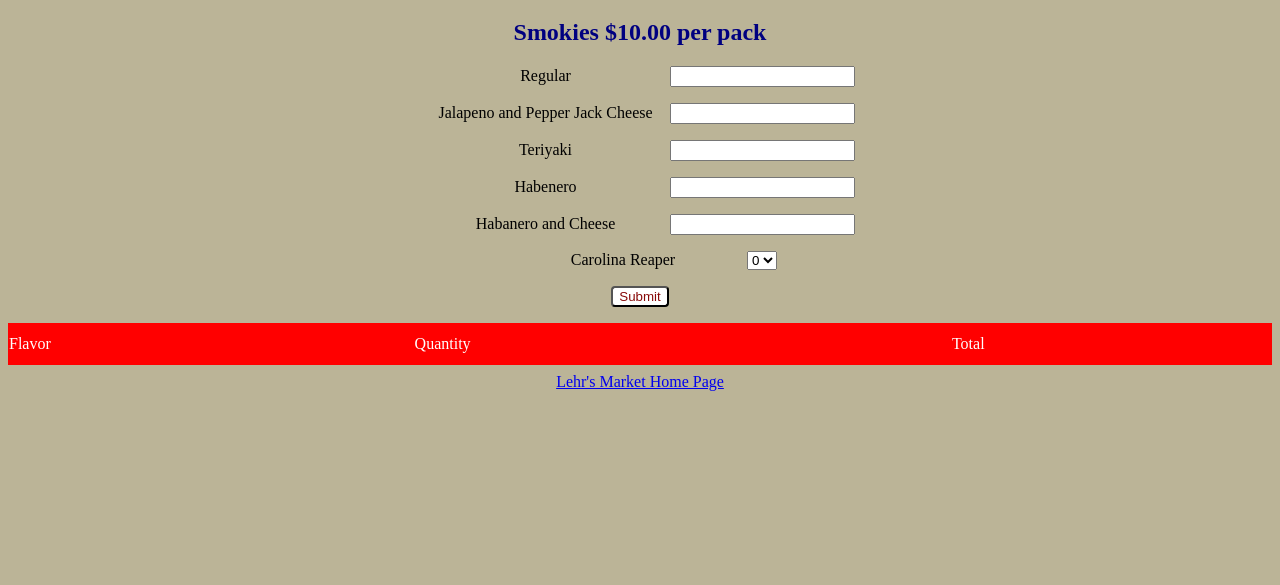
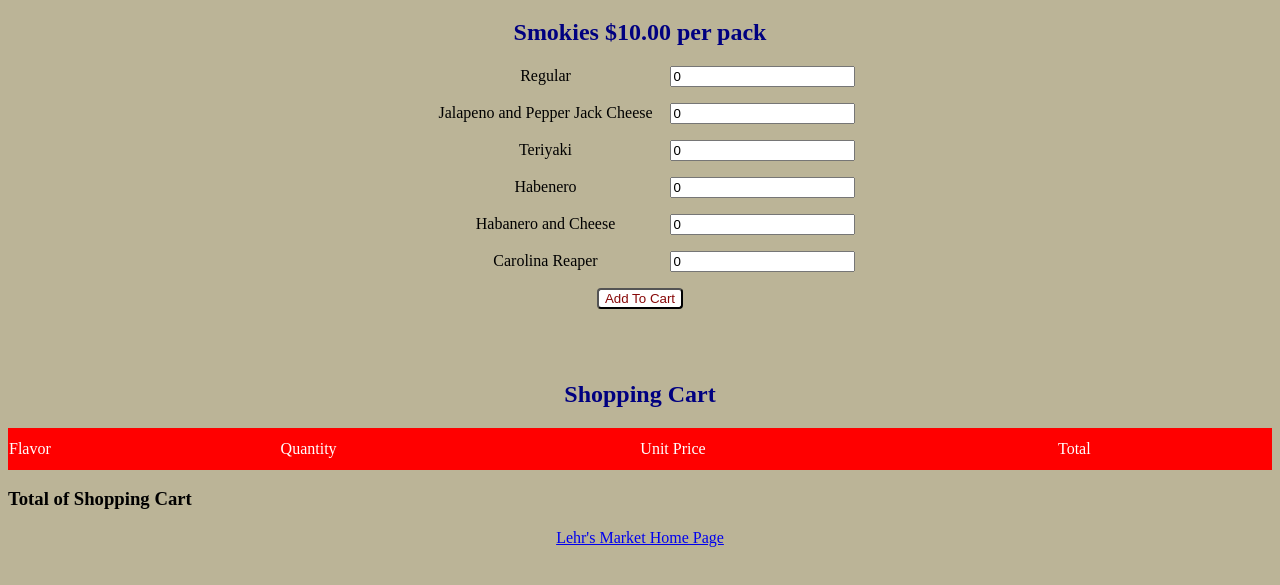
Before and after one commit to swic-cis-177/mt-project-ChrisLong79, a website: page index.html in a window 1280 px wide. Shown: the part 61-646 px from the top of the page. Drawn offline with Linux system fonts and the light colour scheme.

Commit message:
Fixed form inputs

```diff
--- a/index.html
+++ b/index.html
@@ -5,69 +5,65 @@
     <meta name="viewport" content="width=device-width, initial-scale=1.0" />
 
     <link rel="stylesheet" href="style.css" />
-    <title>Document</title>
+    <title>Smokies Order Form</title>
   </head>
   <body>
     <form id="form">
       <h1>Lehr's Meat Market</h1>
-      <h2>Smokies $10.00 per pack</h2>
+      <h2  class "price" data-price="10.00">Smokies $10.00 per pack</h2>
 
       <p>
         <label for="regular">Regular</label>
-        <input type="number" id="regular" name="regular">
+        <input type="number" id="Regular" name="regular" value="0">
 
-        </select>
+
       </p>
 
       <p>
-        <label for="jpjsmokies">Jalapeno and Pepper Jack Cheese</label>
+        <label for="Jalapeno and Pepper Jack">Jalapeno and Pepper Jack Cheese</label>
 
-        <input type="number" id="jpjsmokies" name="jpjsmokies">
+        <input type="number" id="Jalapeno and Pepper Jack" name:="jpjsmokies" value="0">
       </p>
 
       <p>
-        <label for="tersmokies">Teriyaki</label>
+        <label for="Teriyaki">Teriyaki</label>
 
-          <input type="number" id="tersmokies" name="tersmokies">
+          <input type="number" id="Teriyaki" name="tersmokies" value="0">
       </p>
 
       <p>
         <label for="Hab">Habenero</label>
-        <input type="number" id="habenero" name="habenero">
+        <input type="number" id="Habenero" name="habenero" value="0">
 
       </p>
 
       <p>
         <label for="Habcheese">Habanero and Cheese</label>
 
-        <input type="number" id="habcheese" name="habcheese">
+        <input type="number" id="Habenero and Cheese" name="habcheese" value="0">
       </p>
 
       <p>
         <label for="car">Carolina Reaper</label>
-
-        <select name="car" id="car">
-          <option value="0">0</option>
-          <option value="1">1</option>
-          <option value="2">2</option>
-          <option value="3">3</option>
-        </select>
+        <input type="number" id="Carolina Reaper" name="car" value="0">
       </p>
 <p>
-      <button type="Submit">Submit</button>
- </p>   </form>
+      <button type="submit">Add To Cart</button>
+ </p>   </form><br><br>
+<h2>Shopping Cart</h2>
 
-    <table id="student-table">
+    <table id="shopping-table">
       <thead>
         <tr>
           <td>Flavor</td>
           <td>Quantity</td>
+          <td>Unit Price</td>
           <td>Total</td>
         </tr>
       </thead>
       <tbody></tbody>
     </table>
-
+<h3>Total of Shopping Cart</h3>
     <footer>
       <a href="https://lehrsmeatmarket.com/">Lehr's Market Home Page</a>
     </footer>
@@ -79,7 +75,7 @@
         <td></td>
       </tr>
     </template>
-
+<div></div>
     <script src="scripts.js" type="module"></script>
   </body>
 </html>
```
